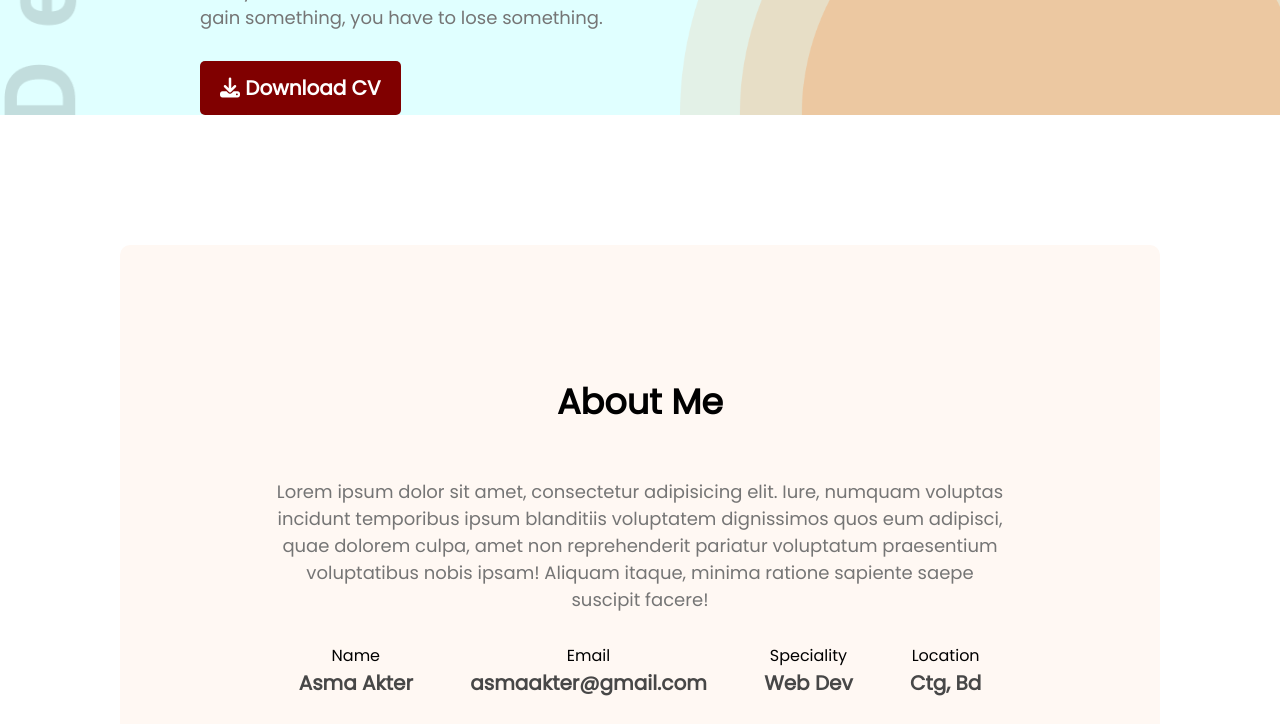
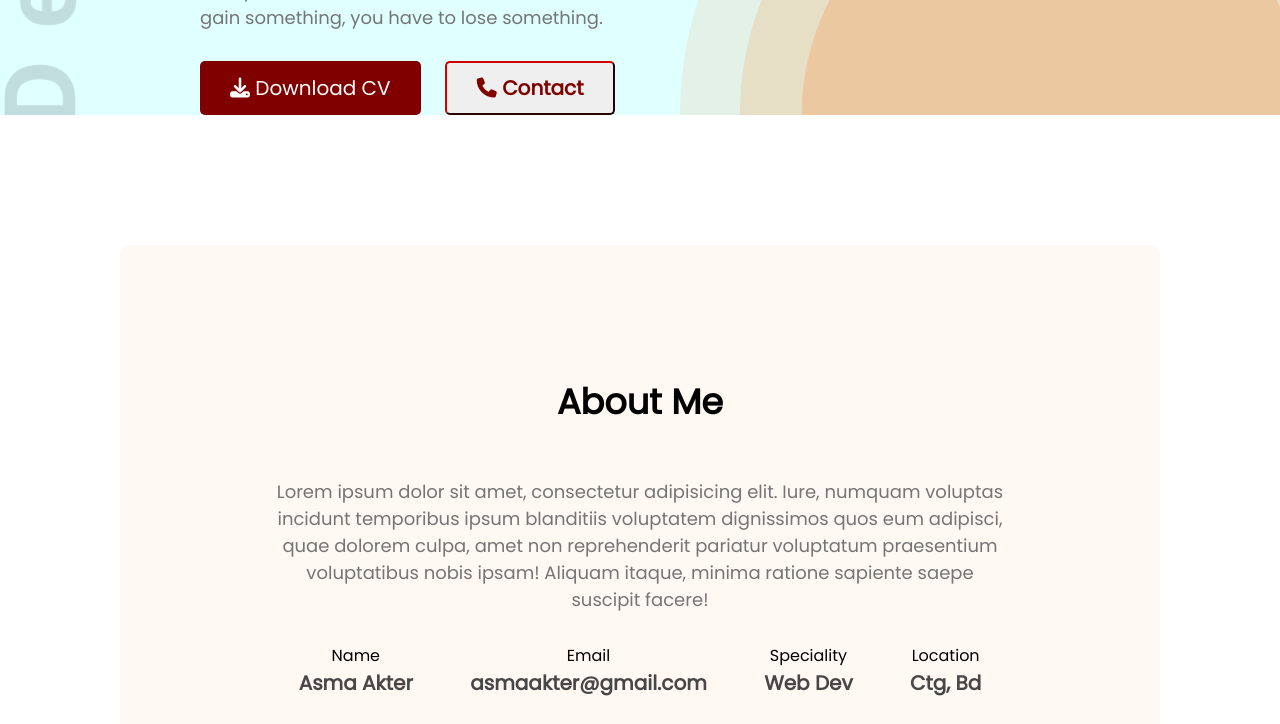
Before and after one commit to Asmaakter01/developer-portfolio, a plain HTML site: page images/index.html in a window 1280 px wide. Shown: the part 575-1299 px from the top of the page. Drawn offline with Linux system fonts and the light colour scheme.

Commit message:
added icons

```diff
--- a/images/index.html
+++ b/images/index.html
@@ -31,6 +31,7 @@
                 <h1 class="banner-title"> <span class="text-maroon">As</span>ma Akter</h1>
                 <p class="banner-description">Trying something new today. Making my portfolio. Interesting but tiring too. Had to miss my classes today or else can't meet with deadline. In order to gain something, you have to lose something. </p>
                 <button class="btn-maroon"><i class="fa-solid fa-download"></i> Download CV</button>
+                <button><i class="fa-solid fa-phone"></i> Contact</button>
             </div>
             <img src="My project.png" alt="">
         </div>
--- a/images/styles/portfolio.css
+++ b/images/styles/portfolio.css
@@ -33,13 +33,24 @@ nav-title {
 
 .btn-maroon {
     color: #FFFFFF;
-    font-weight: 700;
+    font-weight: 400;
     border: 0;
-    padding: 5px 20px;
+    padding: 5px 30px;
     font-size: 20px;
     height: 54px;
     background: maroon;
     border-radius: 5px;
+}
+
+button {
+    color: maroon;
+    font-weight: 700;
+    padding: 5px 30px;
+    font-size: 20px;
+    border-radius: 5px;
+    border-color: maroon;
+    margin-right: 20px;
+    height: 54px;
 }
 
 .header {
```
